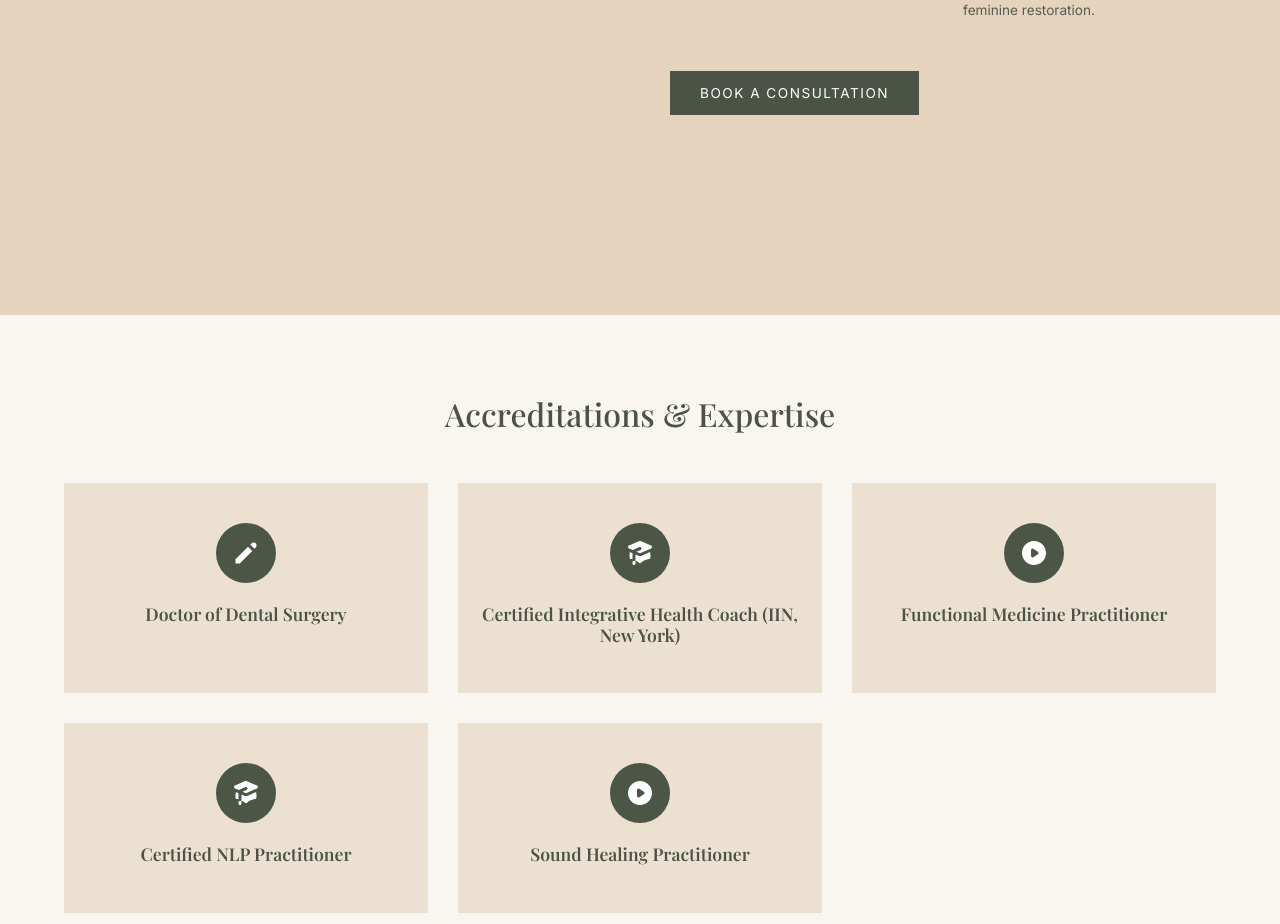
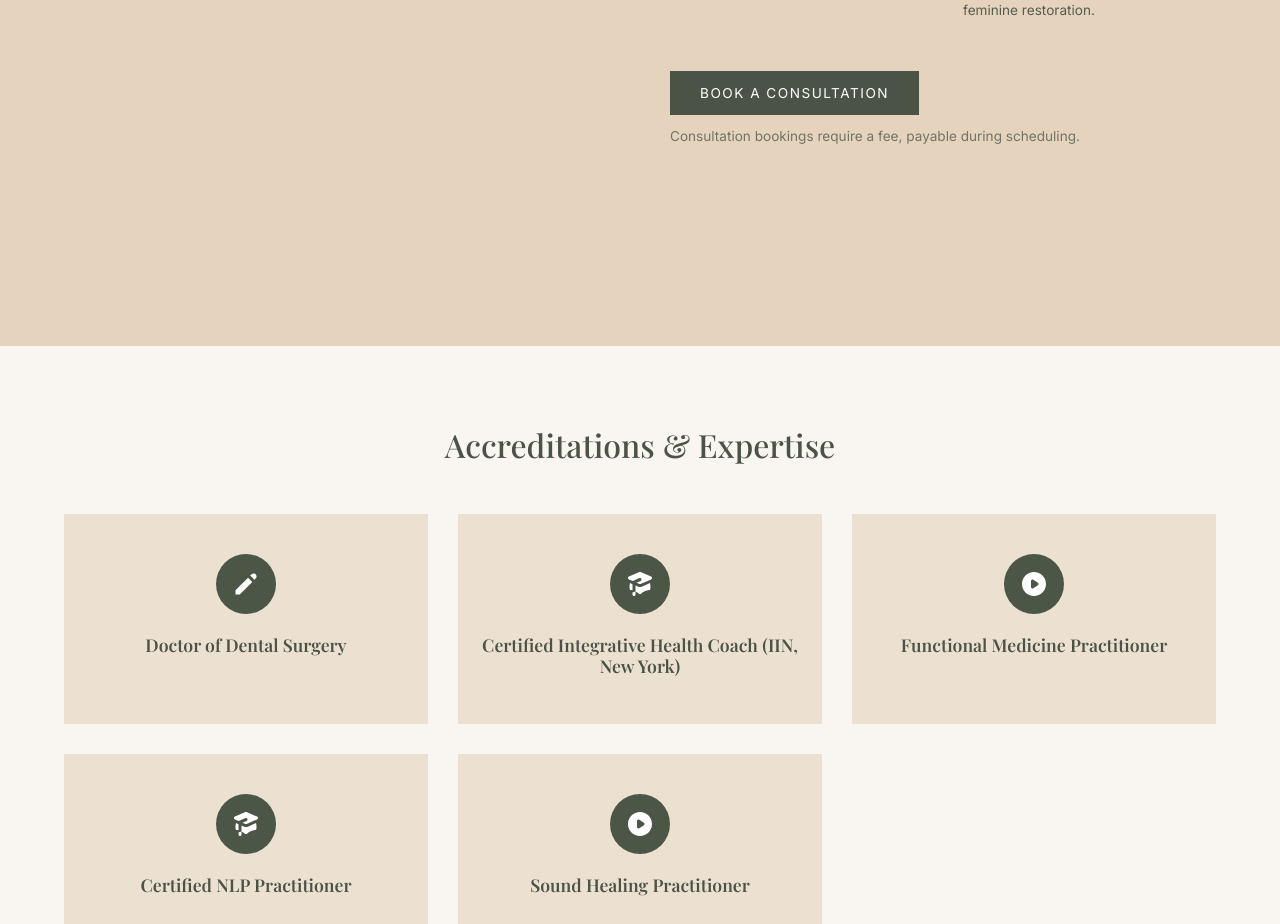
Before and after one commit to Creatorsblueprint/DrManissha, a React (Vite) app in the folder DrManissha-Project/: page / in a window 1280 px wide. Shown: the part 1500-2424 px from the top of the page. Built offline with nearby package versions, Linux system fonts and the light colour scheme; a web font is replaced by a local one.

Commit message:
Add payment note for booking consultation

```diff
--- a/DrManissha-Project/src/About/About.jsx
+++ b/DrManissha-Project/src/About/About.jsx
@@ -82,6 +82,9 @@ const About = () => {
               >
                 Book a Consultation
               </button>
+              <p className={styles.consultationNote}>
+                Consultation bookings require a fee, payable during scheduling.
+              </p>
             </motion.div>
           </div>
         </div>
--- a/DrManissha-Project/src/About/About.module.css
+++ b/DrManissha-Project/src/About/About.module.css
@@ -124,6 +124,23 @@
     background-color: #3b4238;
 }
 
+.consultationNote {
+    font-size: 0.85rem;
+    color: #555d51;
+    /* soft muted tone like your boxText */
+    margin-top: 12px;
+    opacity: 0.8;
+    line-height: 1.4;
+    text-align: left;
+}
+
+@media (max-width: 900px) {
+    .consultationNote {
+        text-align: center;
+    }
+}
+
+
 /* Accreditations Area */
 .accreditationsArea {
     background-color: #f9f6f2;
```
